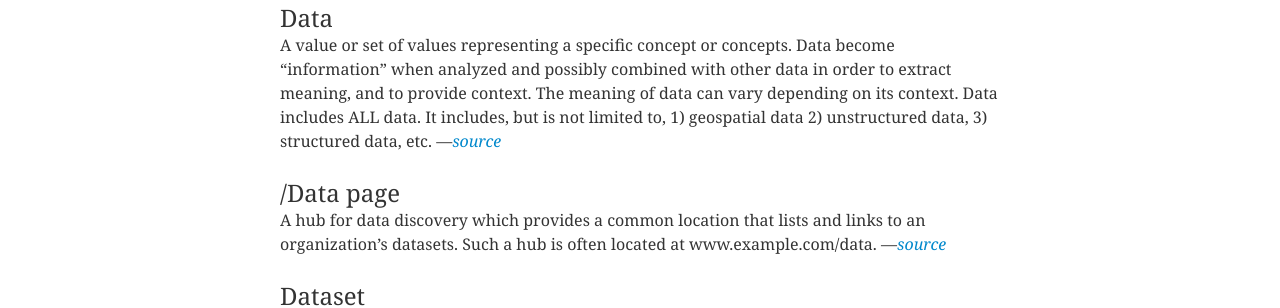
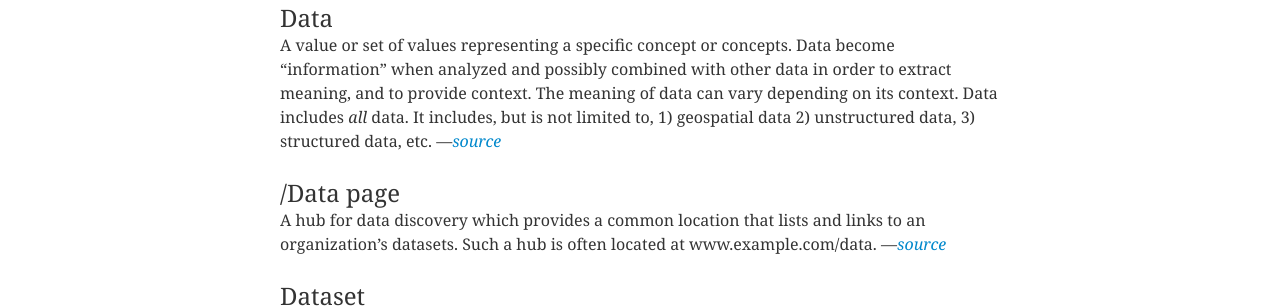
Before and after one commit to gbinal/p-o-d.github.com, a Jekyll site: the page built from glossary.md, in a window 1280 px wide and 900 px high, scrolled down 1444 px. Shown: the part 226-534 px from the top of the window. Built offline with Jekyll 4.4.1, drawn with Linux system fonts in a browser that asks for light colours; nearby versions of some CDN libraries.

```diff
--- a/glossary.md
+++ b/glossary.md
@@ -49,7 +49,7 @@ A comma separated values (CSV) file is a computer data file used for implementin
 
 ### Data
 
-A value or set of values representing a specific concept or concepts. Data become "information" when analyzed and possibly combined with other data in order to extract meaning, and to provide context. The meaning of data can vary depending on its context.  Data includes ALL data.  It includes, but is not limited to, 1) geospatial data 2) unstructured data, 3) structured data, etc.  —*[source](http://www.data.gov/glossary)*
+A value or set of values representing a specific concept or concepts. Data become "information" when analyzed and possibly combined with other data in order to extract meaning, and to provide context. The meaning of data can vary depending on its context.  Data includes *all* data.  It includes, but is not limited to, 1) geospatial data 2) unstructured data, 3) structured data, etc.  —*[source](http://www.data.gov/glossary)*
 
 ### /Data page
 
```
